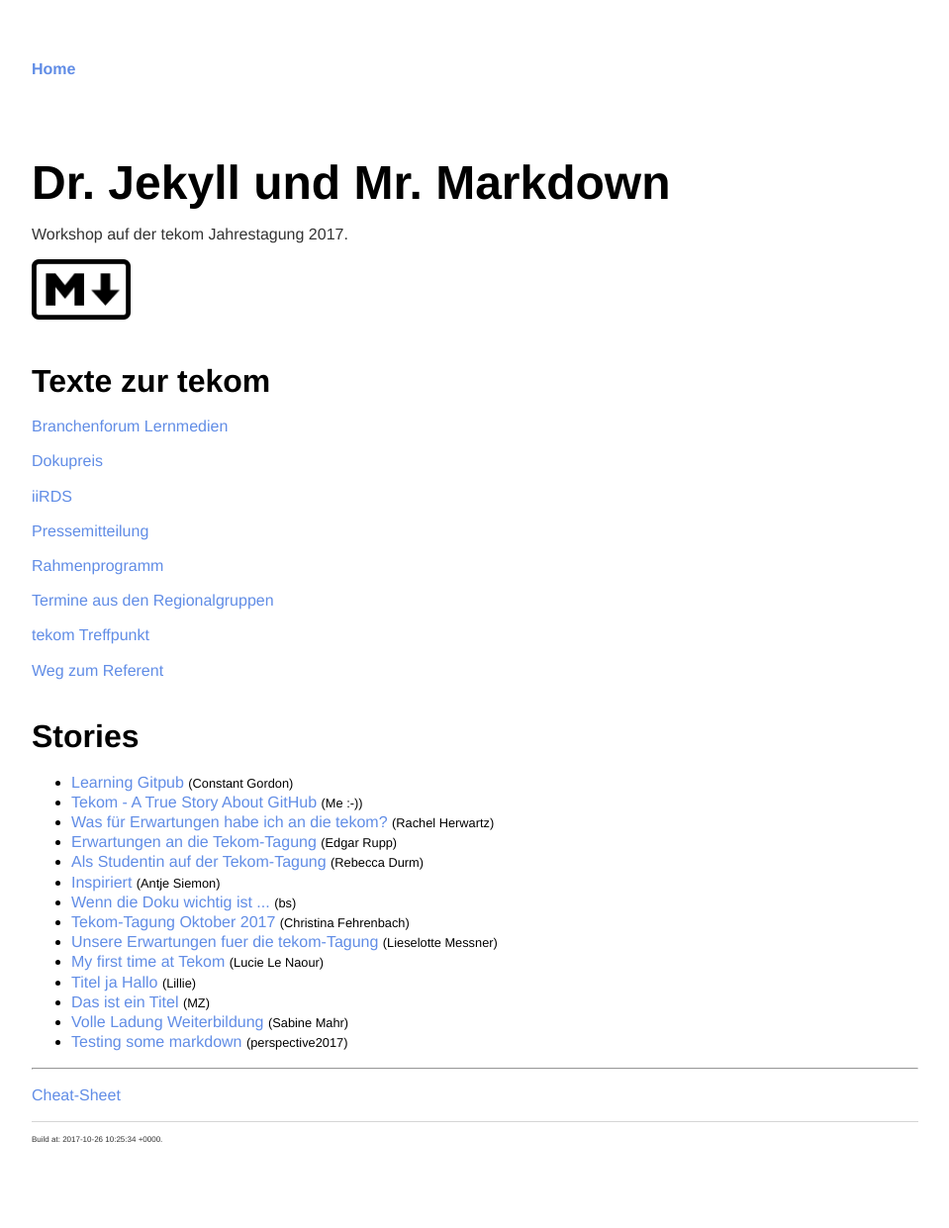
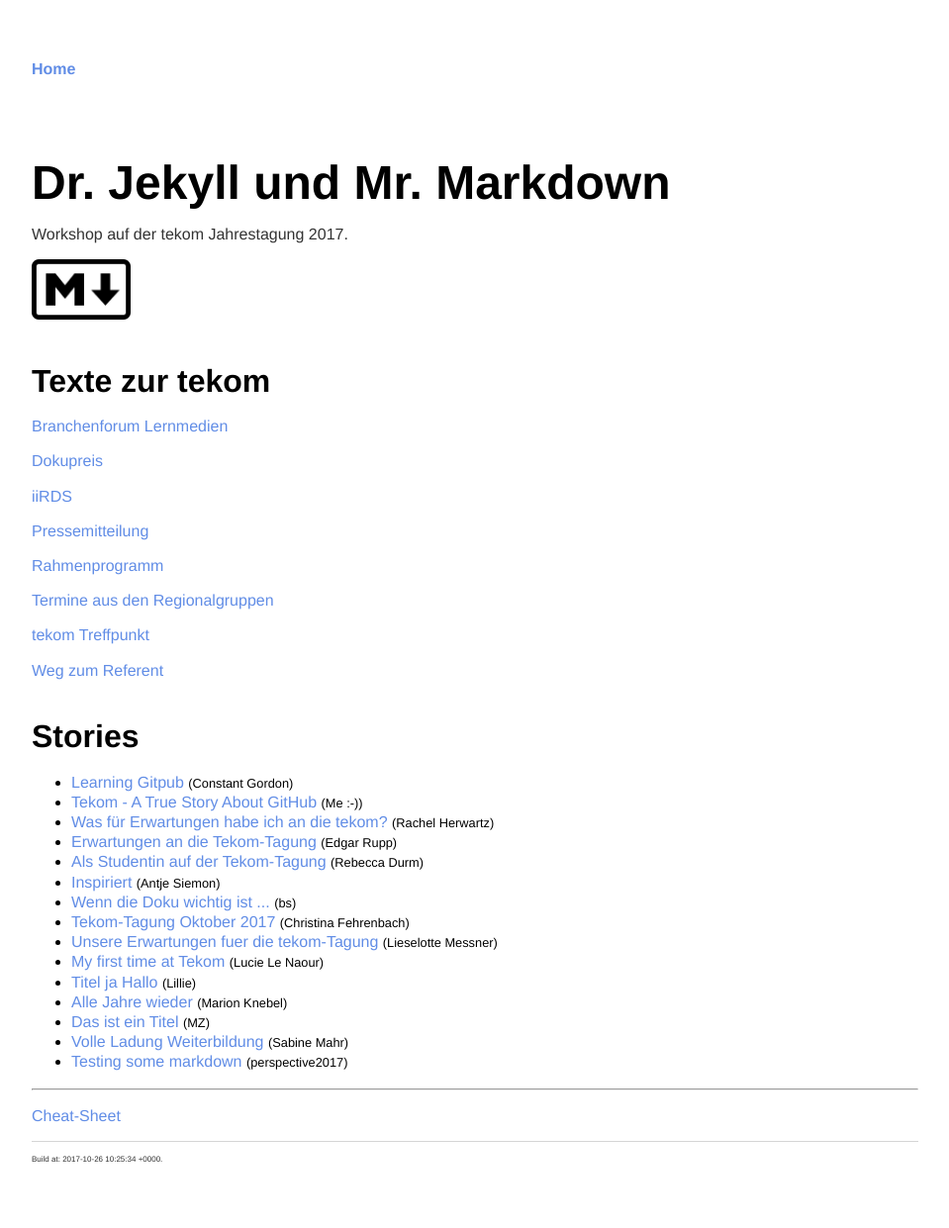
Before and after one commit to parson-AG/tekom2017_markdown_workshop_2, a Jekyll site: the page built from index.md, in a window 1280 px wide. Shown: the whole page at 99% size, without its empty margins (160-1119 px from the left). Built offline with Jekyll 4.4.1, drawn with Linux system fonts in a browser that asks for light colours; our own code applies the rules of GitHub Pages for plain Markdown files.

Commit message:
Update mknebel.md

```diff
--- a/_doc-stories/mknebel.md
+++ b/_doc-stories/mknebel.md
@@ -1,3 +1,8 @@
+---
+title:  Alle Jahre wieder
+layout: default
+author: Marion Knebel
+---
 
 # Alle Jahre wieder
 
```
